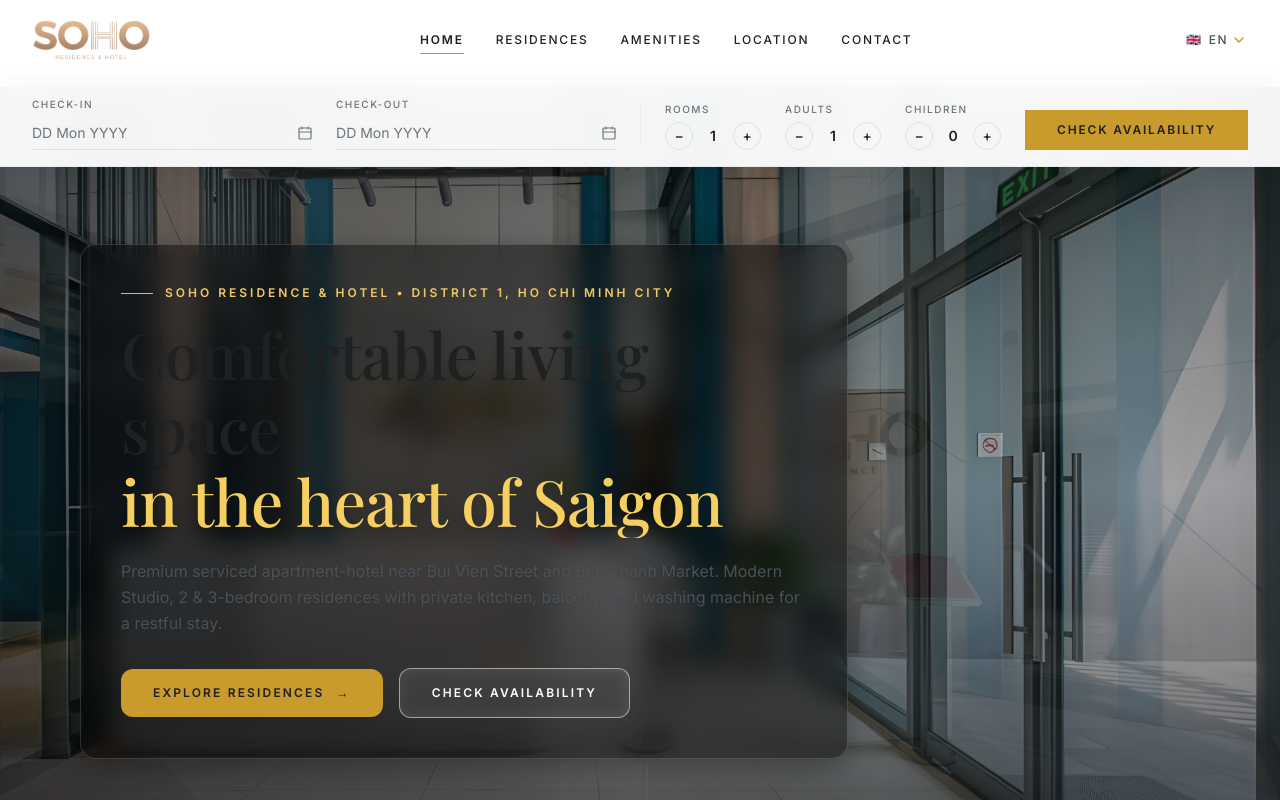
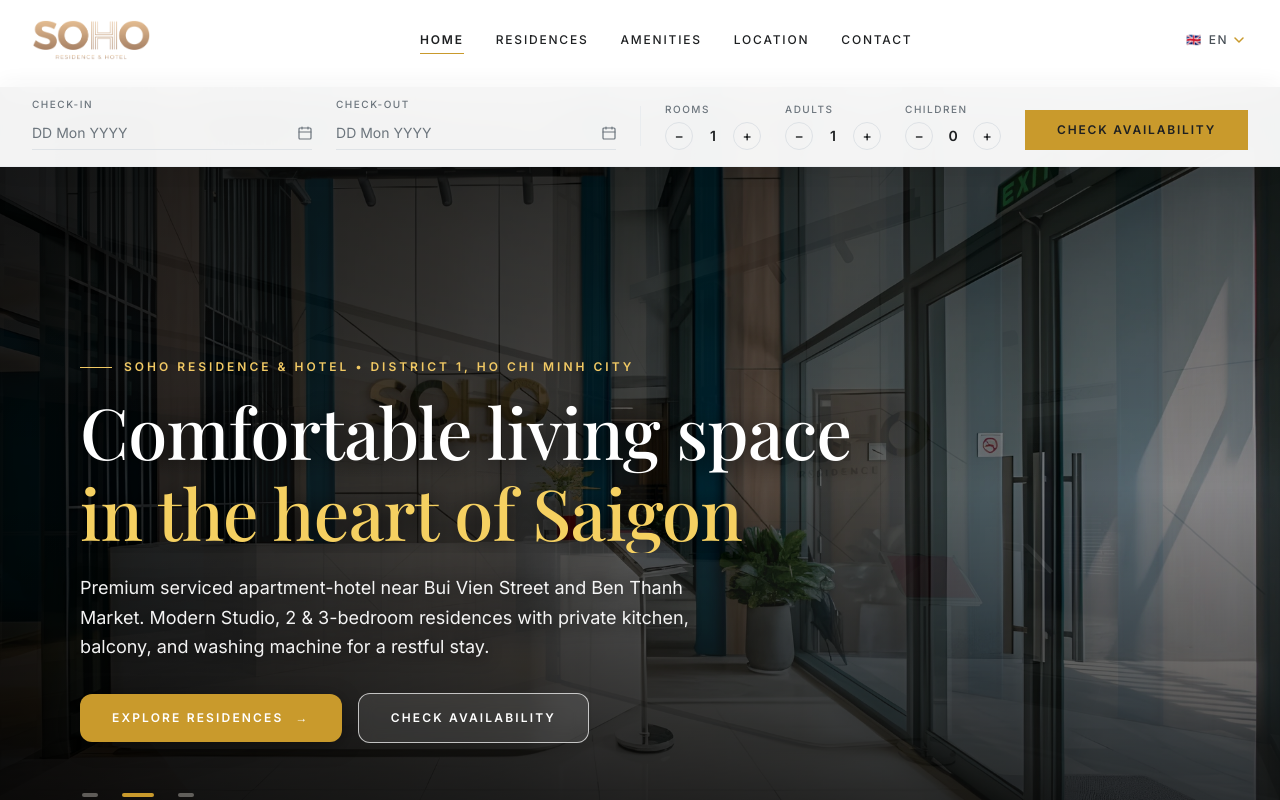
Before and after one commit to doandang1501/soho-website, a Next.js app: page /en in a window 1280 px wide. Shown: the top 800 px of the page. Built offline with nearby package versions, Linux system fonts and the light colour scheme.

Commit message:
style(hero): loai bo hop den va su dung cinematic gradient overlay toan man hinh de chu trang noi bat tu nhien

```diff
--- a/components/sections/HeroSection.tsx
+++ b/components/sections/HeroSection.tsx
@@ -100,15 +100,12 @@ export default function HeroSection() {
         </AnimatePresence>
       )}
 
-      {/* ── Gradient overlays ────────────────────────────────────────────── */}
-      <div className="absolute inset-0 bg-gradient-to-b from-[rgba(10,12,16,0.4)] via-[rgba(10,12,16,0.2)] to-[rgba(10,12,16,0.7)]" />
-      <div className="absolute inset-0 bg-gradient-to-r from-[rgba(10,12,16,0.45)] via-transparent to-transparent" />
+      {/* ── Gradient overlays: Standard Hero Dark Overlay across whole viewport ── */}
+      <div className="absolute inset-0 bg-gradient-to-r from-black/85 via-black/55 to-black/30 z-[1]" />
+      <div className="absolute inset-0 bg-gradient-to-t from-black/80 via-transparent to-black/40 z-[1]" />
 
       {/* ── Content ──────────────────────────────────────────────────────── */}
-      <div className="relative z-10 w-full pb-8 sm:pb-12 md:pb-16 px-5 sm:px-8 md:px-12 lg:px-20 max-w-7xl mx-auto">
-
-        {/* Backdrop glass panel on bright background for high contrast & luxury feel */}
-        <div className="max-w-3xl bg-black/45 backdrop-blur-md p-6 sm:p-8 md:p-10 rounded-2xl border border-white/15 shadow-[0_8px_32px_rgba(0,0,0,0.36)]">
+      <div className="relative z-10 w-full pb-10 sm:pb-14 md:pb-20 px-5 sm:px-8 md:px-12 lg:px-20 max-w-7xl mx-auto">
 
         {/* Eyebrow */}
         <motion.div
@@ -118,7 +115,7 @@ export default function HeroSection() {
           animate="visible"
           className="flex items-center gap-3 mb-4"
         >
-            <span className="block w-8 h-px bg-[#e8b948]" />
+          <span className="block w-8 h-px bg-[#f1c964]" />
           <span className="font-sans text-[11px] sm:text-xs tracking-[0.25em] uppercase text-[#f1c964] font-bold">
             {t("eyebrow")}
           </span>
@@ -131,11 +128,11 @@ export default function HeroSection() {
             variants={textVariants}
             initial="hidden"
             animate="visible"
-              className="font-serif text-[clamp(2.2rem,5vw,4.2rem)] leading-[1.15] text-white block drop-shadow-md font-normal"
+            className="font-serif text-[clamp(2.4rem,5.5vw,4.8rem)] leading-[1.12] !text-white block font-normal drop-shadow-[0_2px_12px_rgba(0,0,0,0.8)]"
           >
             {titleLines.map((line, i) => (
-                <span key={i} className="block">
-                  {i === 1 ? <span className="text-[#f5d061] font-medium">{line}</span> : line}
+              <span key={i} className="block !text-white">
+                {i === 1 ? <span className="!text-[#f5d061] font-medium">{line}</span> : line}
                 {i < titleLines.length - 1 ? " " : ""}
               </span>
             ))}
@@ -148,7 +145,7 @@ export default function HeroSection() {
           variants={textVariants}
           initial="hidden"
           animate="visible"
-            className="font-sans text-sm sm:text-base text-white/95 leading-relaxed mb-8 drop-shadow"
+          className="font-sans text-sm sm:text-base md:text-lg !text-white/95 max-w-2xl leading-relaxed mb-8 font-normal drop-shadow-[0_2px_8px_rgba(0,0,0,0.8)]"
         >
           {t("subtitle")}
         </motion.p>
@@ -170,10 +167,10 @@ export default function HeroSection() {
             }}
             className="
               inline-flex items-center gap-3
-                bg-[#c99a2c] text-white font-sans font-bold text-xs tracking-[0.18em] uppercase
-                px-8 py-4 rounded-xl shadow-lg
+              bg-[#c99a2c] !text-white font-sans font-bold text-xs tracking-[0.18em] uppercase
+              px-8 py-4 rounded-xl shadow-[0_4px_20px_rgba(0,0,0,0.35)]
               transition-all duration-300
-                hover:bg-[#a77b1b] hover:shadow-[0_4px_20px_rgba(201,154,44,0.4)]
+              hover:bg-[#a77b1b] hover:shadow-[0_4px_25px_rgba(201,154,44,0.5)]
               active:scale-95
               group
             "
@@ -190,19 +187,17 @@ export default function HeroSection() {
             }}
             className="
               inline-flex items-center gap-3
-                border border-white/50 text-white bg-white/15 backdrop-blur-sm
+              border border-white/70 !text-white bg-white/10 backdrop-blur-sm
               font-sans font-semibold text-xs tracking-[0.18em] uppercase
               px-8 py-4 rounded-xl
               transition-all duration-300
-                hover:bg-white hover:text-[#1e2022] hover:border-white hover:shadow-lg
+              hover:bg-white hover:!text-[#1e2022] hover:border-white hover:shadow-xl
               active:scale-95 cursor-pointer
             "
           >
             {t("checkAvailability")}
           </button>
         </motion.div>
-
-        </div>
 
         {/* ── Slide indicators ─────────────────────────────────────────────── */}
         <motion.div
```
Lines whose indentation alone changed are shown as unchanged.
